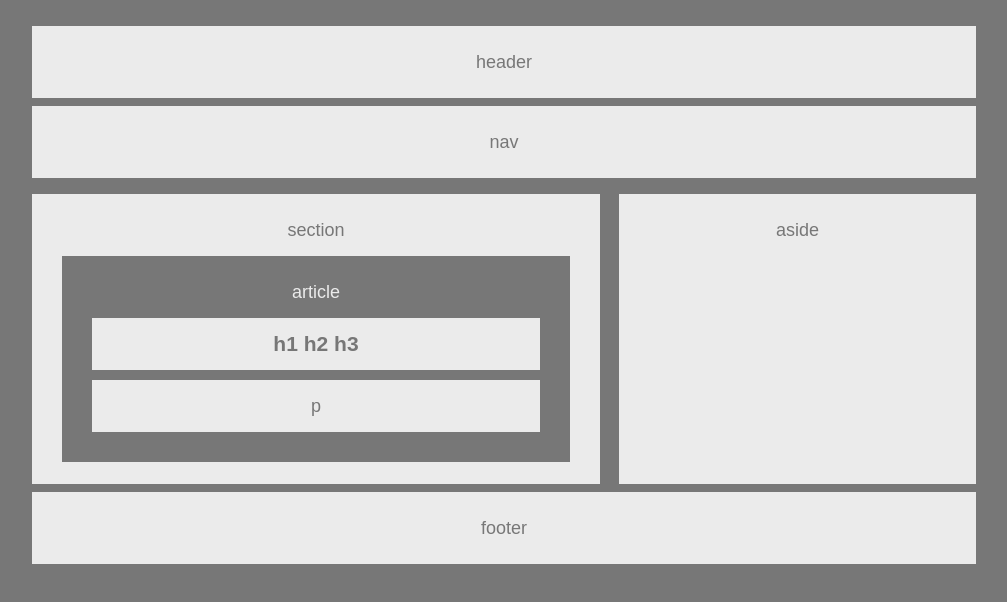
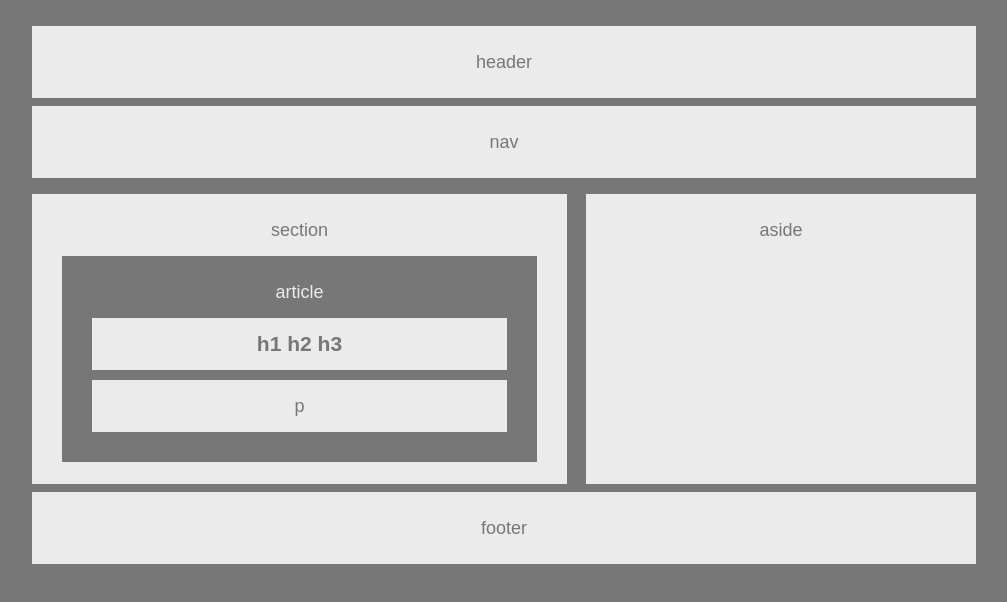
Before and after one commit to jherald11/HW-Wireframe, a plain HTML site: page index.html in a window 1280 px wide. Shown: the whole page, without its empty margins (76-1083 px from the left). Drawn offline with Linux system fonts and the light colour scheme.

Commit message:
second upload

```diff
--- a/style.css
+++ b/style.css
@@ -36,7 +36,7 @@ section{
   background-color: #ebebeb;
   float: left;
   margin: 8px;
-  width: 55%;
+  width: 495px;
   padding: 20px;
   border-style: none;
   height: 250px;
@@ -54,7 +54,7 @@ article{
 aside {
   background-color: #ebebeb;
   float: right;
-  width: 33%;
+  width: 350px;
   border-style: none;
   padding: 20px;
   margin: 8px;
```
